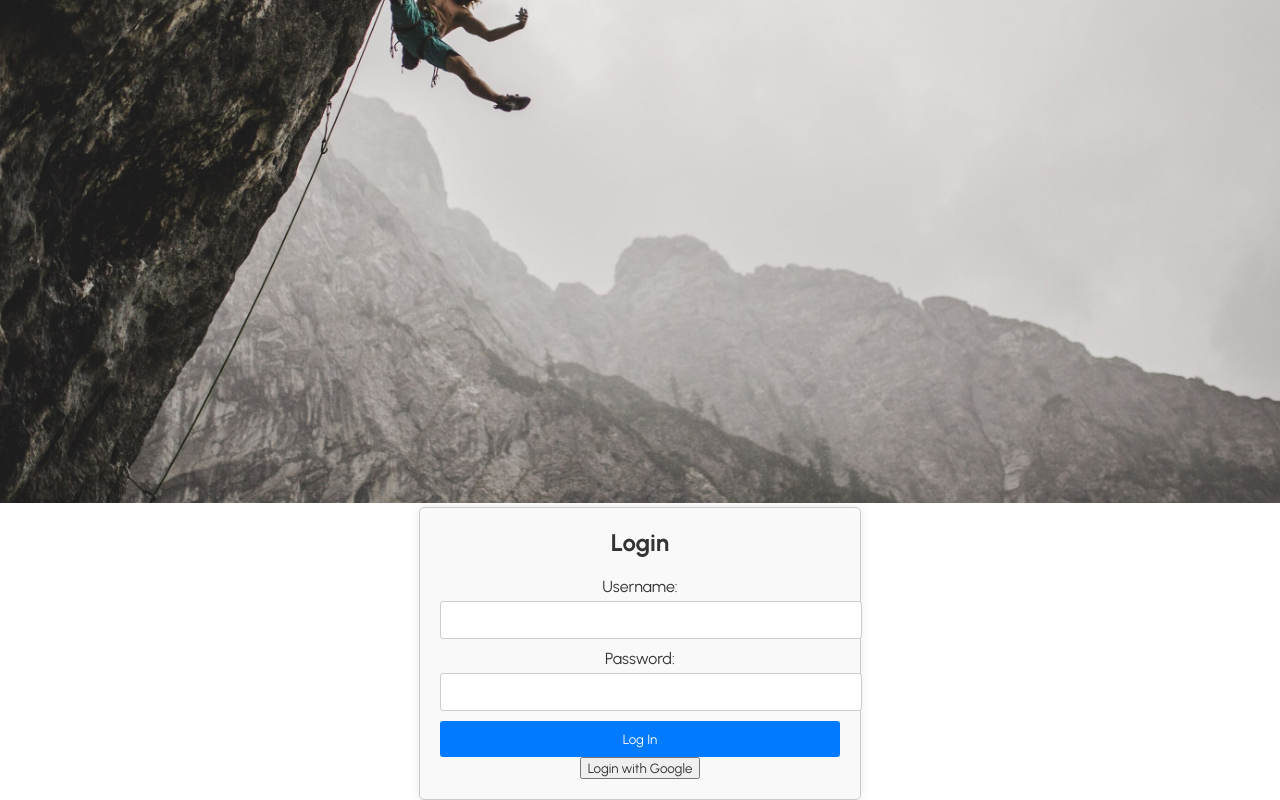
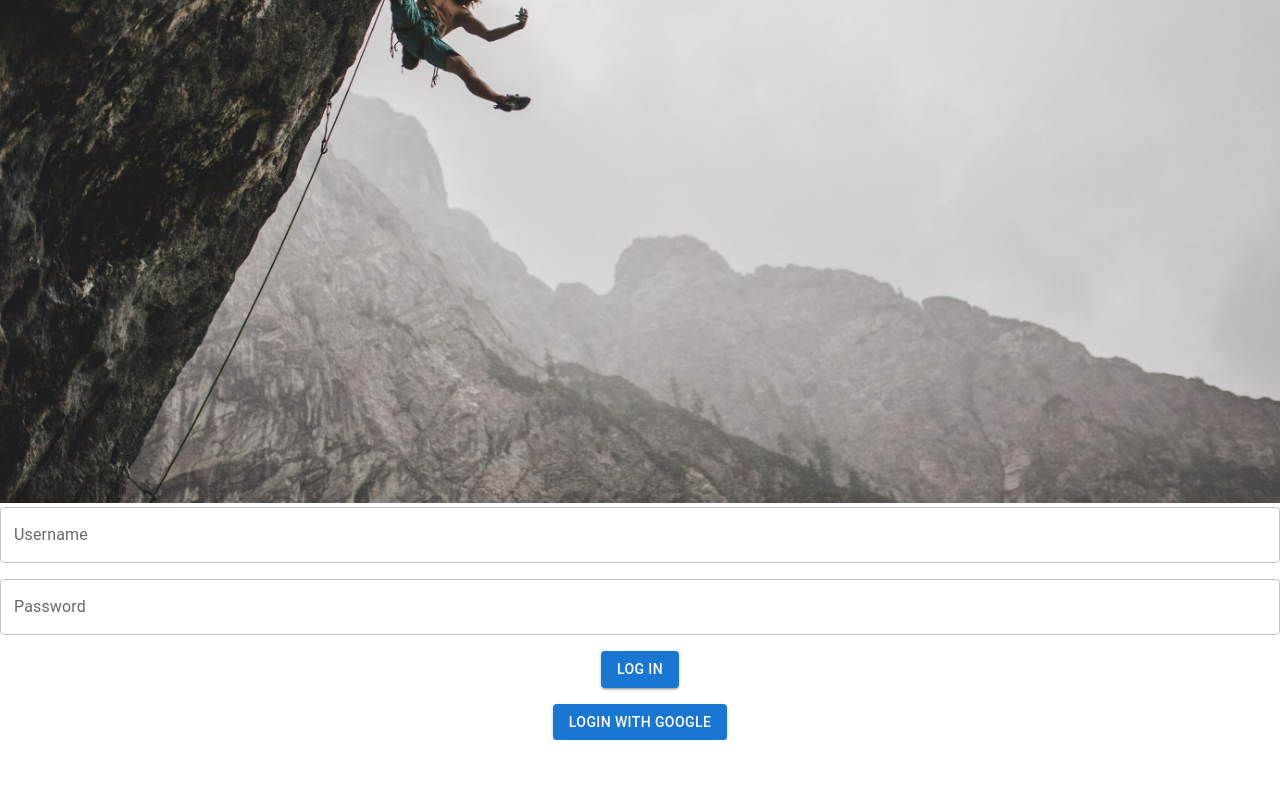
Before and after one commit to nicholasmcnamra/tufas, a React (Create React App) app in the folder webapp/: page /login in a window 1280 px wide. Shown: the part 422-1222 px from the top of the page. After the commit the page ends 1162 px from the top, so only its background shows below. Built offline with nearby package versions, Linux system fonts and the light colour scheme.

Commit message:
login now has a pop up like the signup

```diff
--- a/webapp/src/Components/Login.js
+++ b/webapp/src/Components/Login.js
@@ -2,22 +2,27 @@ import React, { useState, useEffect, useRef } from 'react';
 import FetchLocalAPI from './APICalls/fetchlocalapi';
 import { GoogleLogin, GoogleOAuthProvider } from '@react-oauth/google';
 import axios from 'axios';
+import { Grid, TextField, Button } from '@mui/material';
 
-const Login= () => {
-  const componentRef = useRef(null);
-
-  // Scroll to the component when it is rendered
-  useEffect(() => {
-    if (componentRef.current) {
-      componentRef.current.scrollIntoView({ behavior: 'smooth' });
-    }
-  }, []);
+const Login= ( setOpenLogInModal ) => {
   const [username, setUsername] = useState('');
   const [password, setPassword] = useState('');
 
+  const handleChange = (e) => {
+    switch(e.target.name) {
+      case "username":
+        setUsername(e.target.value);
+        break;
+      case "password":
+        setPassword(e.target.value);
+        break;
+      default:
+        break;
+    }
+  }
+
   const handleFormSubmit = async(e) => {
     e.preventDefault();
-
 
     if (!username || !password) {
       alert('Please fill in both fields.');
@@ -28,6 +33,7 @@ const Login= () => {
       console.log(username, password);
       console.log(apiResult)
         if (apiResult)
+          setOpenLogInModal(false);
           console.log(`Welcome back!`)
           return true;
     }
@@ -46,33 +52,40 @@ const handleGoogleLogin = async () => {
 };
 
   return (
-    <div className="login" ref={componentRef}>
-      <h2>Login</h2>
+    <div className="login-container">
       <form onSubmit={ handleFormSubmit }>
+        <Grid container spacing={2}>
+          <Grid item xs={12}>
 
-        <div>
-          <label className="username" htmlFor="username">Username:</label>
-          <input className="usernamebox"
-            type="text"
-            id="username"
+            <TextField
+            fullWidth
+            label='Username'
+            name='username'
             value={username}
-            onChange={(e) => setUsername(e.target.value)}
-          />
-        </div>
+            onChange={handleChange}
+            />
+            </Grid>
 
-        <div>
-          <label className="password" htmlFor="password">Password:</label>
-          <input className="passwordbox"
-            type="password"
-            id="password"
+            <Grid item xs={12}>
+            <TextField
+            fullWidth
+            label='Password'
+            name='password'
             value={password}
-            onChange={(e) => setPassword(e.target.value)}
-          />
-        </div>
+            onChange={handleChange}
+            />
 
-        <button className="loginbutton" type="submit">Log In</button>
+          </Grid>
+
+          <Grid item xs={12}>
+            <Button type='submit' variant='contained'>Log In</Button>
+          </Grid>
+          <Grid item xs={12}>
+          <Button onClick={handleGoogleLogin} variant='contained'>Login with Google</Button>
+          </Grid>
+        </Grid>
       </form>
-      <button onClick={handleGoogleLogin}>Login with Google</button>
+
     </div>
   );
 }
--- /dev/null
+++ b/webapp/src/Components/LoginModal.js
@@ -0,0 +1,20 @@
+import { Dialog, DialogContent, DialogTitle } from "@mui/material";
+import Login from "./Login";
+
+const LoginModal = ({ setOpenLogInModal }) => {
+
+    const handleCloseModal = () => {
+        setOpenLogInModal(false);
+    }
+
+    return (
+        <Dialog open={true} onClose={handleCloseModal}>
+            <DialogTitle>Log In</DialogTitle>
+            <DialogContent>
+                <Login setOpenLogInModal={setOpenLogInModal}></Login>
+            </DialogContent>
+        </Dialog>
+    )
+}
+
+export default LoginModal;
--- a/webapp/src/Components/SignUpModal.js
+++ b/webapp/src/Components/SignUpModal.js
@@ -1,17 +1,17 @@
 import { Dialog, DialogContent, DialogTitle } from "@mui/material"
 import SignUp from "./Signup"
 
-const SignUpModal = ({ setOpenModal }) => {
+const SignUpModal = ({ setOpenSignUpModal }) => {
 
     const handleClosedModal = () => {
-        setOpenModal(false);
+        setOpenSignUpModal(false);
     }
 
     return (
         <Dialog open={true} onClose={handleClosedModal}>
             <DialogTitle>Sign Up</DialogTitle>
             <DialogContent>
-                <SignUp setOpenModal={setOpenModal}></SignUp>
+                <SignUp setOpenSignUpModal={setOpenSignUpModal}></SignUp>
             </DialogContent>
         </Dialog>
     )
--- a/webapp/src/Components/Signup.js
+++ b/webapp/src/Components/Signup.js
@@ -2,7 +2,7 @@ import { useState } from "react";
 import { Button, Grid, TextField } from '@mui/material';
 import CreateUser from "./APICalls/CreateUser";
 
-const SignUp = ( { setOpenModal } ) => {
+const SignUp = ( { setOpenSignUpModal } ) => {
     const [username, setUsername] = useState();
     const [password, setPassword] = useState();
     const [email, setEmail] = useState();
@@ -28,7 +28,7 @@ const SignUp = ( { setOpenModal } ) => {
 
         CreateUser(username, password, email);
         console.log( username, password, email )
-        setOpenModal(false);
+        setOpenSignUpModal(false);
     }
     return (
         <div className="signup-container">
--- a/webapp/src/Components/navbar.js
+++ b/webapp/src/Components/navbar.js
@@ -3,21 +3,30 @@ import SignUpModal from "./SignUpModal";
 import { React, useState } from "react";
 import SignUp from "./Signup";
 import TufasLogo from "./Mountain";
+import LoginModal from "./LoginModal";
 
 const Navbar = () => {
-    const [openModal, setOpenModal] = useState(false);
+    const [openSignUpModal, setOpenSignUpModal] = useState(false);
+    const [openLogInModal, setOpenLogInModal] = useState(false);
 
-    const handleSignUpClick = () => {
-        setOpenModal(true);
+    const handleSignUpClick = (e) => {
+        e.preventDefault();
+        setOpenSignUpModal(true);
+    };
+
+    const handleLogInClick = (e) => {
+        e.preventDefault();
+        setOpenLogInModal(true);
     };
 
     return (
         <nav className="navbar" data-testid="navbar-1">
             <TufasLogo className="modiv"/>
             <a href="/" className="tufaslogo" data-testid="title-1">Tufas</a>
-            <a href="/login" className="login" data-testid="loginButton-1">Log in</a>
+            <a href="/login" className="login" data-testid="loginButton-1" onClick={handleLogInClick}>Log in</a>
+            {openLogInModal && <LoginModal setOpenLogInModal={setOpenLogInModal}></LoginModal>}
             <a className="signup" data-testid="signupButton-1" onClick={handleSignUpClick}>Sign Up</a>
-            {openModal && <SignUpModal setOpenModal={setOpenModal}></SignUpModal>}
+            {openSignUpModal && <SignUpModal setOpenSignUpModal={setOpenSignUpModal}></SignUpModal>}
 
         </nav>
     );
--- a/webapp/src/index.css
+++ b/webapp/src/index.css
@@ -187,41 +187,6 @@
   float: right;
 }
 
-.login h2 {
-    text-align: center;
-    margin-bottom: 20px;
-  }
-
-.login .username,
-.login .password {
-  display: block;
-  margin-bottom: 5px;
-}
-
-.login .usernamebox,
-.login .passwordbox {
-  width: 100%;
-  padding: 10px;
-  margin-bottom: 10px;
-  border: 1px solid #ccc;
-  border-radius: 3px;
-}
-
-.loginbutton {
-  width: 100%;
-  padding: 10px;
-  background-color: #007bff;
-  color: #fff;
-  border: none;
-  border-radius: 3px;
-  cursor: pointer;
-  transition: background-color 0.3s ease;
-}
-
-.loginbutton:hover {
-  background-color: #0056b3;
-}
-
 .text {
   display: absolute;
 }
```
